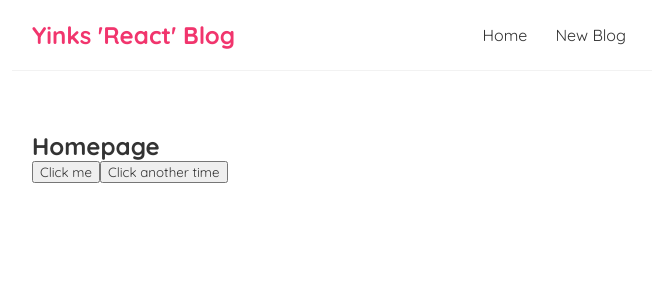
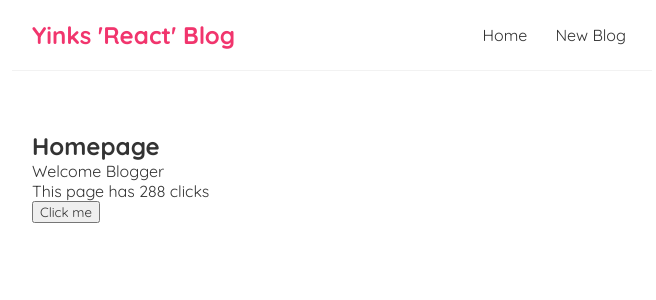
Before and after one commit to asyinka/react-blog, a React (Create React App) app: page / in a window 1280 px wide. Shown: the top 300 px of the page, without its empty margins (308-964 px from the left). Built offline with nearby package versions, Linux system fonts and the light colour scheme.

Commit message:
add useState

```diff
--- a/src/Home.js
+++ b/src/Home.js
@@ -1,19 +1,20 @@
+import { useState } from "react";
+
 const Home = () => {
-  const handleClick = (e) => {
-    console.log("Hello, Ninjas", e);
+  const [name, setName] = useState("Blogger");
+  const [clicks, setClicks] = useState(288);
+
+  const handleClick = () => {
+    setName("John");
+    setClicks(clicks + 1);
   };
-
-  function handleClickAgain(name, e) {
-    console.log(`Hello ${name}`, e.view.alert("Welcome to React, Ninja"));
-  }
 
   return (
     <div>
       <h2>Homepage</h2>
+      <p>Welcome {name} </p>
+      <p>This page has {clicks} clicks</p>
       <button onClick={handleClick}>Click me</button>
-      <button onClick={(e) => handleClickAgain("Tate", e)}>
-        Click another time
-      </button>
     </div>
   );
 };
```
